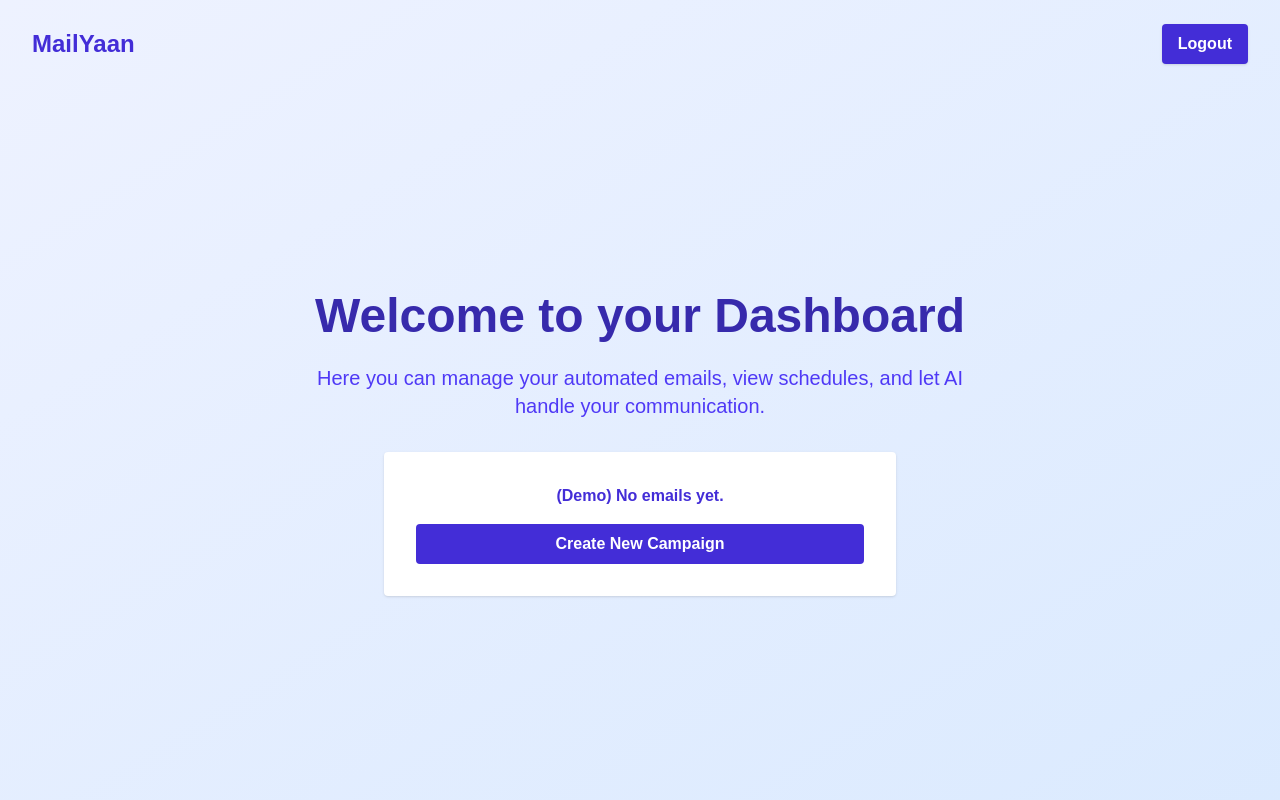
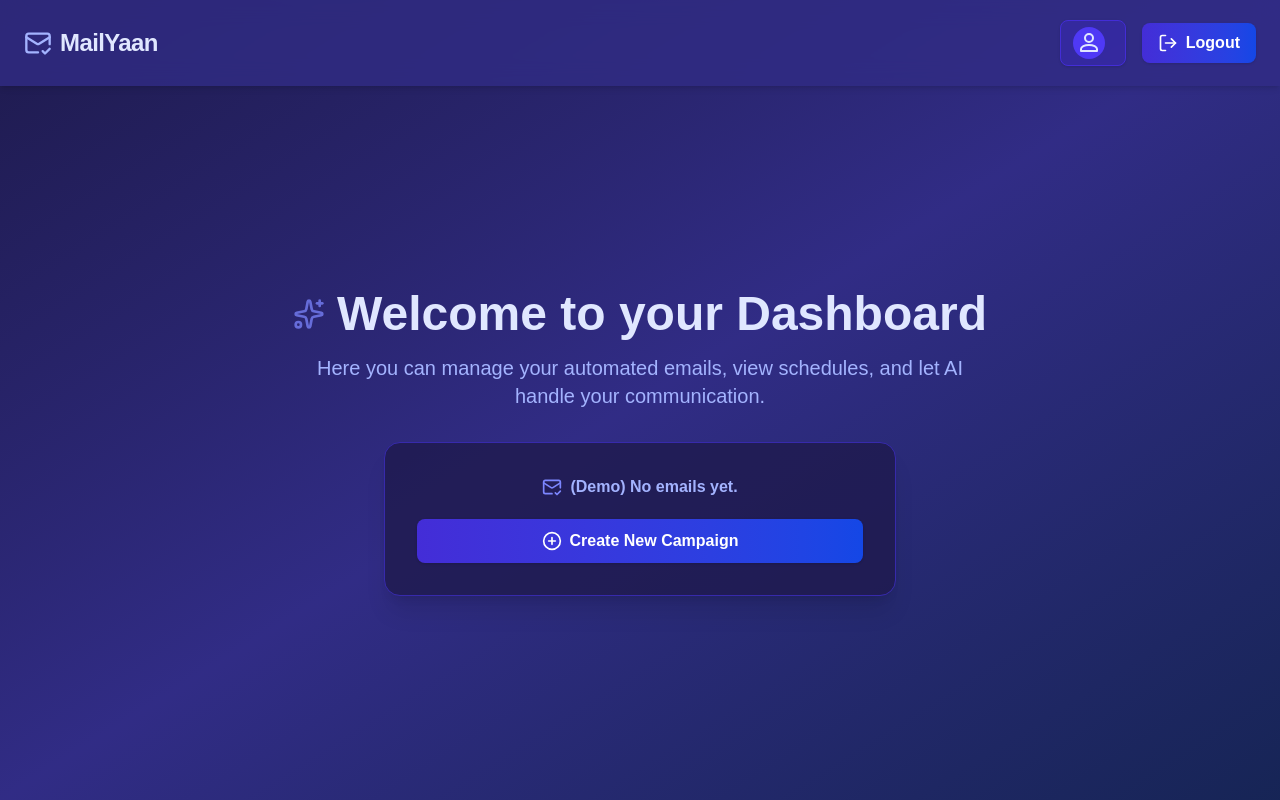
Before and after one commit to adityasriv2317/MailYaan, a Next.js app: page /dashboard in a window 1280 px wide. Built offline with nearby package versions, Linux system fonts and the light colour scheme; sample sign-in values are in the browser's storage.

Commit message:
api token

```diff
--- a/package.json
+++ b/package.json
@@ -12,6 +12,7 @@
     "axios": "^1.10.0",
     "bcryptjs": "^3.0.2",
     "framer-motion": "^12.18.1",
+    "jsonwebtoken": "^9.0.2",
     "lucide-react": "^0.518.0",
     "mongoose": "^8.16.0",
     "next": "15.3.4",
--- a/src/pages/api/auth/signup.js
+++ b/src/pages/api/auth/signup.js
@@ -2,6 +2,7 @@ import dbConnect from '../../../server/dbConnect';
 import User from '../../../server/userModel';
 import bcrypt from 'bcryptjs';
 import axios from 'axios';
+import jwt from 'jsonwebtoken';
 
 async function verifyRecaptcha(token) {
   const secret = process.env.RECAPTCHA_SECRET_KEY;
@@ -39,5 +40,23 @@ export default async function handler(req, res) {
   const hashedPassword = await bcrypt.hash(password, 10);
   const user = new User({ name, gender, email, password: hashedPassword });
   await user.save();
-  return res.status(201).json({ message: 'Signup successful.' });
+
+  // JWT token generation
+  const accessToken = jwt.sign(
+    { id: user._id, email: user.email, name: user.name },
+    process.env.JWT_SECRET,
+    { expiresIn: '15m' }
+  );
+  const refreshToken = jwt.sign(
+    { id: user._id, email: user.email, name: user.name },
+    process.env.JWT_REFRESH_SECRET,
+    { expiresIn: '7d' }
+  );
+
+  return res.status(201).json({
+    message: 'Signup successful.',
+    user: { name: user.name, gender: user.gender, email: user.email },
+    accessToken,
+    refreshToken
+  });
 }
--- a/src/pages/dashboard.js
+++ b/src/pages/dashboard.js
@@ -1,19 +1,37 @@
-import { useEffect } from "react";
+import { useEffect, useState } from "react";
 import { useRouter } from "next/router";
 import { motion } from "framer-motion";
+import { MailCheck, PlusCircle, LogOut, Sparkles, User2 } from "lucide-react";
 
 export default function Dashboard() {
   const router = useRouter();
+  const [userName, setUserName] = useState("");
 
   useEffect(() => {
     // Simple auth check
-    if (typeof window !== "undefined" && !localStorage.getItem("mailyaan-auth")) {
+    if (
+      typeof window !== "undefined" &&
+      !localStorage.getItem("mailyaan-auth")
+    ) {
       router.replace("/login");
+    }
+    // Try to get user name from localStorage (or set a default)
+    const user = localStorage.getItem("mailyaan-user");
+    if (user) {
+      try {
+        const parsed = JSON.parse(user);
+        setUserName(parsed.name || "User");
+      } catch {
+        setUserName("User");
+      }
+    } else {
+      setUserName("User");
     }
   }, [router]);
 
   function handleLogout() {
     localStorage.removeItem("mailyaan-auth");
+    localStorage.removeItem("mailyaan-user");
     router.push("/");
   }
 
@@ -22,33 +40,92 @@ export default function Dashboard() {
       initial={{ opacity: 0, y: 40 }}
       animate={{ opacity: 1, y: 0 }}
       transition={{ duration: 0.6 }}
-      className="min-h-screen flex flex-col bg-gradient-to-br from-indigo-50 to-blue-100"
+      className="min-h-screen flex flex-col bg-gradient-to-br from-indigo-950 via-indigo-900 to-blue-950"
     >
       <motion.header
-        className="flex justify-between items-center px-8 py-6"
+        className="flex justify-between items-center px-6 py-5 shadow-md bg-indigo-900/80 backdrop-blur-md"
         initial={{ y: -30, opacity: 0 }}
         animate={{ y: 0, opacity: 1 }}
         transition={{ delay: 0.2, duration: 0.5 }}
       >
         <div className="flex items-center gap-2">
-          <span className="text-2xl font-bold text-indigo-700">MailYaan</span>
+          <MailCheck className="w-7 h-7 text-indigo-300" />
+          <span className="text-2xl font-bold text-indigo-100 tracking-tight">
+            MailYaan
+          </span>
         </div>
-        <button onClick={handleLogout} className="px-4 py-2 rounded bg-indigo-700 text-white font-semibold shadow hover:bg-indigo-800 transition">Logout</button>
+        <div className="flex items-center gap-4">
+          {/* Profile button */}
+          <div className="flex items-center gap-2 px-3 py-1.5 rounded-lg bg-indigo-800/70 hover:bg-indigo-700/80 transition cursor-pointer select-none shadow border border-indigo-700">
+            <span className="bg-indigo-600 rounded-full p-1 flex items-center justify-center">
+              <svg
+                xmlns="http://www.w3.org/2000/svg"
+                className="w-6 h-6 text-indigo-100"
+                fill="none"
+                viewBox="0 0 24 24"
+                stroke="currentColor"
+                strokeWidth={2}
+              >
+                <path
+                  strokeLinecap="round"
+                  strokeLinejoin="round"
+                  d="M16 7a4 4 0 11-8 0 4 4 0 018 0zM12 14c-4.418 0-8 1.79-8 4v2h16v-2c0-2.21-3.582-4-8-4z"
+                />
+              </svg>
+            </span>
+            <span
+              className="text-indigo-100 font-medium text-base"
+              id="dashboard-username"
+            >
+              {/* Username will be set by useEffect */}
+            </span>
+          </div>
+          <button
+            onClick={handleLogout}
+            className="flex items-center gap-2 px-4 py-2 rounded-lg bg-gradient-to-r from-indigo-700 to-blue-700 text-white font-semibold shadow hover:from-indigo-800 hover:to-blue-800 transition"
+          >
+            <LogOut className="w-5 h-5" /> Logout
+          </button>
+        </div>
       </motion.header>
       <motion.main
-        className="flex-1 flex flex-col items-center justify-center text-center px-4"
+        className="flex-1 flex flex-col items-center justify-center text-center px-2 sm:px-0"
         initial={{ opacity: 0, scale: 0.98 }}
         animate={{ opacity: 1, scale: 1 }}
         transition={{ delay: 0.3, duration: 0.5 }}
       >
-        <h1 className="text-3xl sm:text-5xl font-extrabold text-indigo-800 mb-6">Welcome to your Dashboard</h1>
-        <p className="text-lg sm:text-xl text-indigo-600 mb-8 max-w-2xl">
-          Here you can manage your automated emails, view schedules, and let AI handle your communication.
-        </p>
-        <div className="bg-white rounded shadow p-8 w-full max-w-lg flex flex-col gap-4">
-          <span className="font-semibold text-indigo-700">(Demo) No emails yet.</span>
-          <button className="bg-indigo-700 text-white py-2 rounded font-semibold hover:bg-indigo-800 transition">Create New Campaign</button>
-        </div>
+        <motion.h1
+          className="text-3xl sm:text-5xl font-extrabold text-indigo-100 mb-4 flex items-center justify-center gap-3"
+          initial={{ y: 30, opacity: 0 }}
+          animate={{ y: 0, opacity: 1 }}
+          transition={{ delay: 0.4, duration: 0.5 }}
+        >
+          <Sparkles className="w-8 h-8 text-indigo-400 animate-pulse" />
+          Welcome to your Dashboard
+        </motion.h1>
+        <motion.p
+          className="text-lg sm:text-xl text-indigo-300 mb-8 max-w-2xl"
+          initial={{ y: 20, opacity: 0 }}
+          animate={{ y: 0, opacity: 1 }}
+          transition={{ delay: 0.5, duration: 0.5 }}
+        >
+          Here you can manage your automated emails, view schedules, and let AI
+          handle your communication.
+        </motion.p>
+        <motion.div
+          className="bg-indigo-950/80 rounded-2xl shadow-xl p-8 w-full max-w-lg flex flex-col gap-5 border border-indigo-800"
+          initial={{ scale: 0.97, opacity: 0 }}
+          animate={{ scale: 1, opacity: 1 }}
+          transition={{ delay: 0.6, duration: 0.5 }}
+        >
+          <span className="font-semibold text-indigo-300 flex items-center gap-2 justify-center">
+            <MailCheck className="w-5 h-5 text-indigo-400" /> (Demo) No emails
+            yet.
+          </span>
+          <button className="flex items-center gap-2 justify-center bg-gradient-to-r from-indigo-700 to-blue-700 text-white py-2.5 rounded-lg font-semibold hover:from-indigo-800 hover:to-blue-800 transition text-base shadow">
+            <PlusCircle className="w-5 h-5" /> Create New Campaign
+          </button>
+        </motion.div>
       </motion.main>
     </motion.div>
   );
--- a/src/pages/login.js
+++ b/src/pages/login.js
@@ -42,7 +42,7 @@ export default function Login() {
     if (!valid) return;
     setLoading(true);
     try {
-      const res = await axios.post("/login", {
+      const res = await axios.post("/api/auth/login", {
         email,
         password,
         recaptchaToken: recaptchaValue,
@@ -54,6 +54,9 @@ export default function Login() {
       }
       // Success
       localStorage.setItem("mailyaan-auth", "true");
+      localStorage.setItem("mailyaan-user", JSON.stringify(res.data.user));
+      localStorage.setItem("mailyaan-access-token", res.data.accessToken);
+      localStorage.setItem("mailyaan-refresh-token", res.data.refreshToken);
       router.push("/dashboard");
     } catch (err) {
       setError(
--- a/src/pages/signup.js
+++ b/src/pages/signup.js
@@ -98,6 +98,9 @@ export default function Signup() {
       }
       // Success
       localStorage.setItem("mailyaan-auth", "true");
+      localStorage.setItem("mailyaan-user", JSON.stringify(res.data.user));
+      localStorage.setItem("mailyaan-access-token", res.data.accessToken);
+      localStorage.setItem("mailyaan-refresh-token", res.data.refreshToken);
       router.push("/dashboard");
     } catch (err) {
       setError(
```
Also changed, not shown: src/pages/api/auth/login.js (+31 -13 lines), 1 other file (tests, documents, lock files or other folders).
